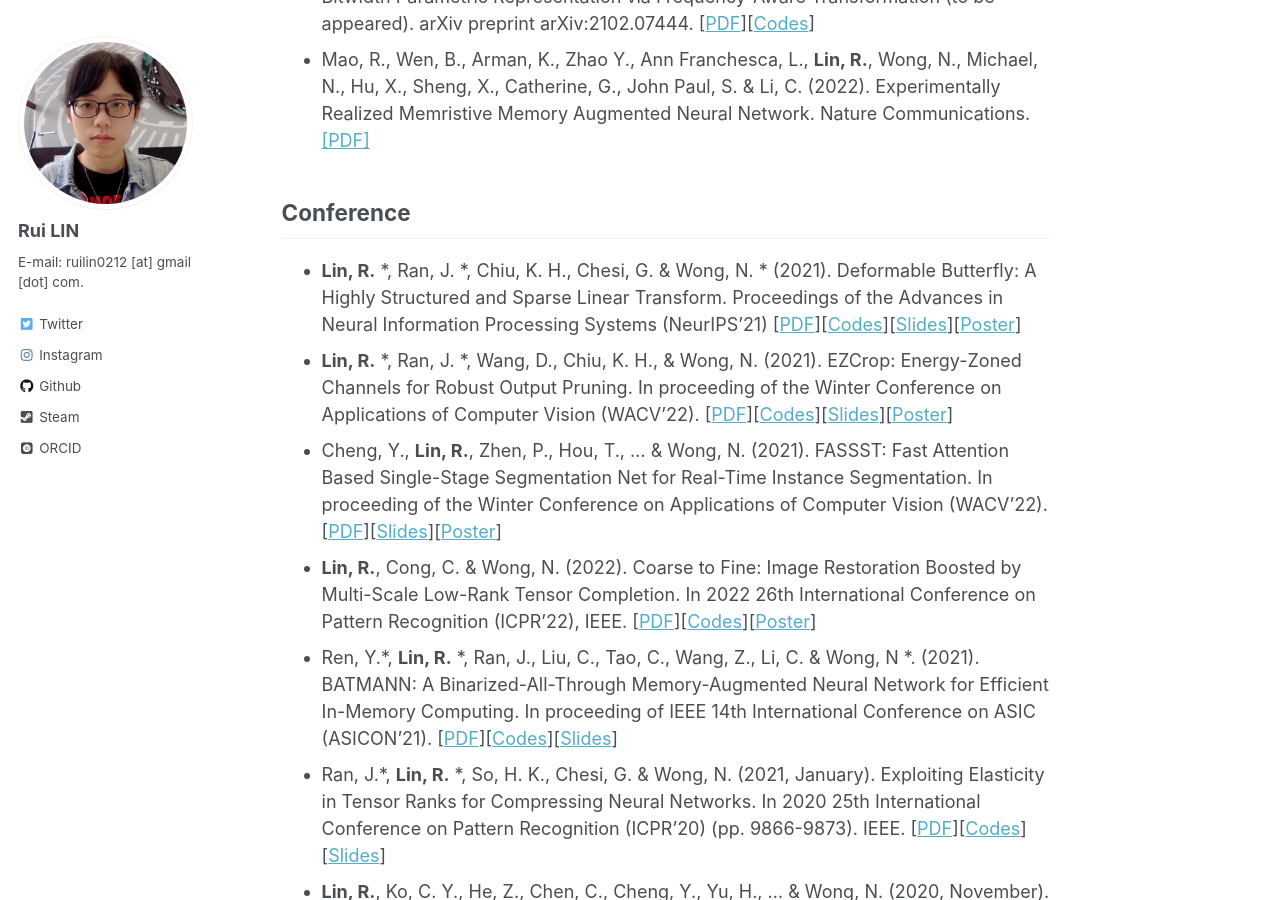
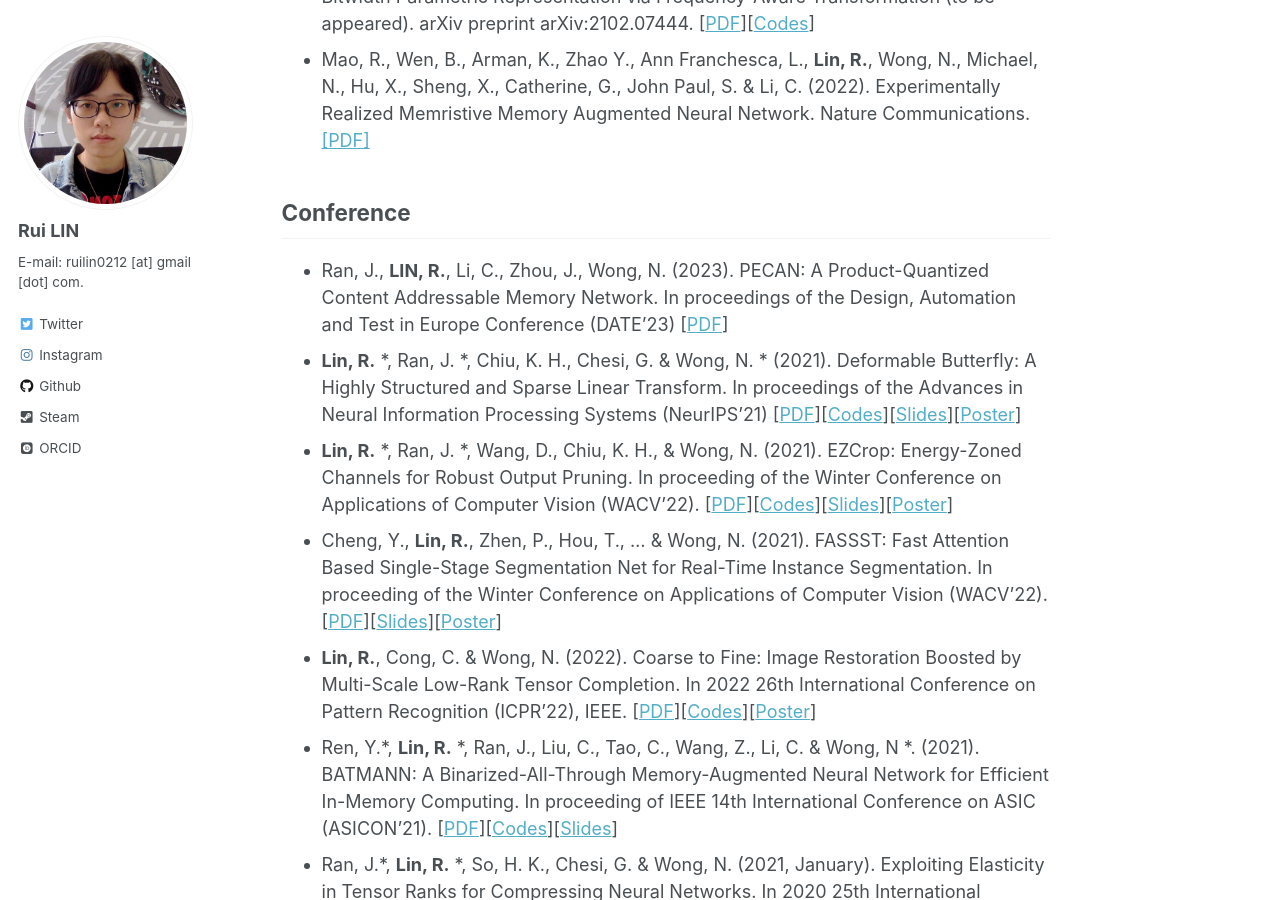
Before and after one commit to rlin27/rlin27.github.io, a Jekyll site: the page built from _pages/publications.md, in a window 1280 px wide and 900 px high, scrolled down 396 px. Built offline with Jekyll 4.4.1, drawn with Linux system fonts in a browser that asks for light colours; some web fonts are replaced.

Commit message:
add the new publication and cv

```diff
--- a/_pages/publications.md
+++ b/_pages/publications.md
@@ -9,7 +9,8 @@ title: "Publications"
 + Mao, R., Wen, B., Arman, K., Zhao Y., Ann Franchesca, L., **Lin, R.**, Wong, N., Michael, N., Hu, X., Sheng, X., Catherine, G., John Paul, S. & Li, C. (2022). Experimentally Realized Memristive Memory Augmented Neural Network. Nature Communications. [[PDF]](https://assets.researchsquare.com/files/rs-1821052/v1_covered.pdf?c=1657039003)
 
 ## Conference
-+ **Lin, R.** *, Ran, J. *, Chiu, K. H., Chesi, G. & Wong, N. * (2021). Deformable Butterfly: A Highly Structured and Sparse Linear Transform. Proceedings of the Advances in Neural Information Processing Systems (NeurIPS'21) [[PDF](\files\pdf\DeBut_final.pdf)][[Codes](https://github.com/RuiLin0212/DeBut)][[Slides](\files\slides\DeBut_Slides.pdf)][[Poster](\files\slides\DeBut_Poster.pdf)]
++ Ran, J., **LIN, R.**, Li, C., Zhou, J., Wong, N. (2023). PECAN: A Product-Quantized Content Addressable Memory Network. In proceedings of the Design, Automation and Test in Europe Conference (DATE'23) [[PDF](\files\pdf\PECAN.pdf)]
++ **Lin, R.** *, Ran, J. *, Chiu, K. H., Chesi, G. & Wong, N. * (2021). Deformable Butterfly: A Highly Structured and Sparse Linear Transform. In proceedings of the Advances in Neural Information Processing Systems (NeurIPS'21) [[PDF](\files\pdf\DeBut_final.pdf)][[Codes](https://github.com/RuiLin0212/DeBut)][[Slides](\files\slides\DeBut_Slides.pdf)][[Poster](\files\slides\DeBut_Poster.pdf)]
 + **Lin, R.** *, Ran, J. *, Wang, D., Chiu, K. H., & Wong, N. (2021). EZCrop: Energy-Zoned Channels for Robust Output Pruning. In proceeding of the Winter Conference on Applications of Computer Vision (WACV'22). [[PDF](https://arxiv.org/abs/2105.03679)][[Codes](https://github.com/RuiLin0212/EZCrop)][[Slides](\files\slides\EZCrop_Slides.pdf)][[Poster](\files\slides\EZCrop_Poster.pdf)]
 + Cheng, Y., **Lin, R.**, Zhen, P., Hou, T., ... & Wong, N. (2021). FASSST: Fast Attention Based Single-Stage Segmentation Net for Real-Time Instance Segmentation. In proceeding of the Winter Conference on Applications of Computer Vision (WACV'22). [[PDF](\files\pdf\FASSST.pdf)][[Slides](\files\slides\FASSST_Slides.pdf)][[Poster](\files\slides\FASSST_Poster.pdf)]
 + **Lin, R.**, Cong, C. & Wong, N. (2022). Coarse to Fine: Image Restoration Boosted by Multi-Scale Low-Rank Tensor Completion. In 2022 26th International Conference on Pattern Recognition (ICPR'22), IEEE.  [[PDF](\files\pdf\ICPR_2022_C2F.pdf)][[Codes](https://github.com/RuiLin0212/C2FLRTC)][[Poster](\files\pdf\ICPR2022_ePoster.pdf)]
```
Also changed, not shown: 3 other files.
